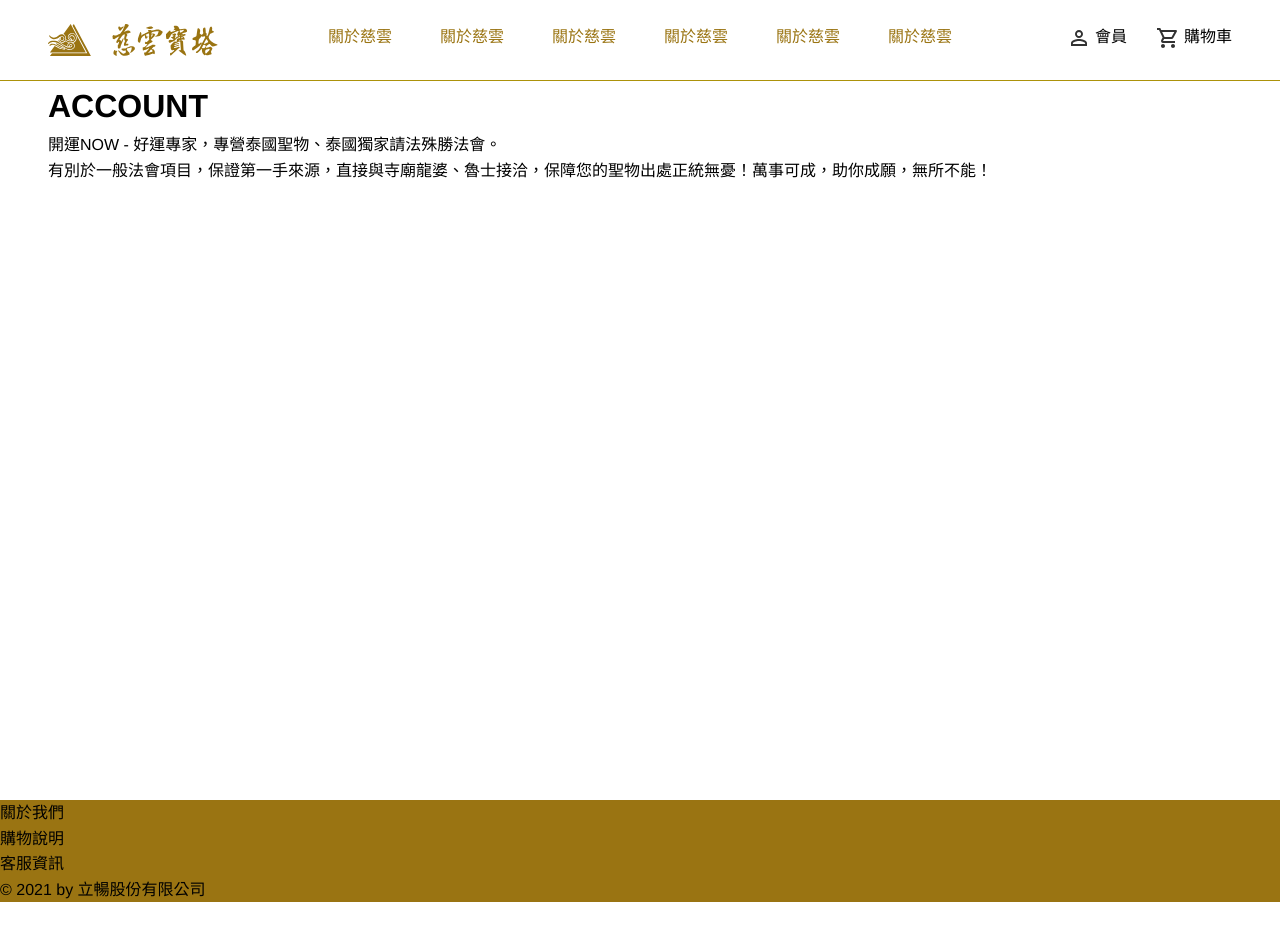
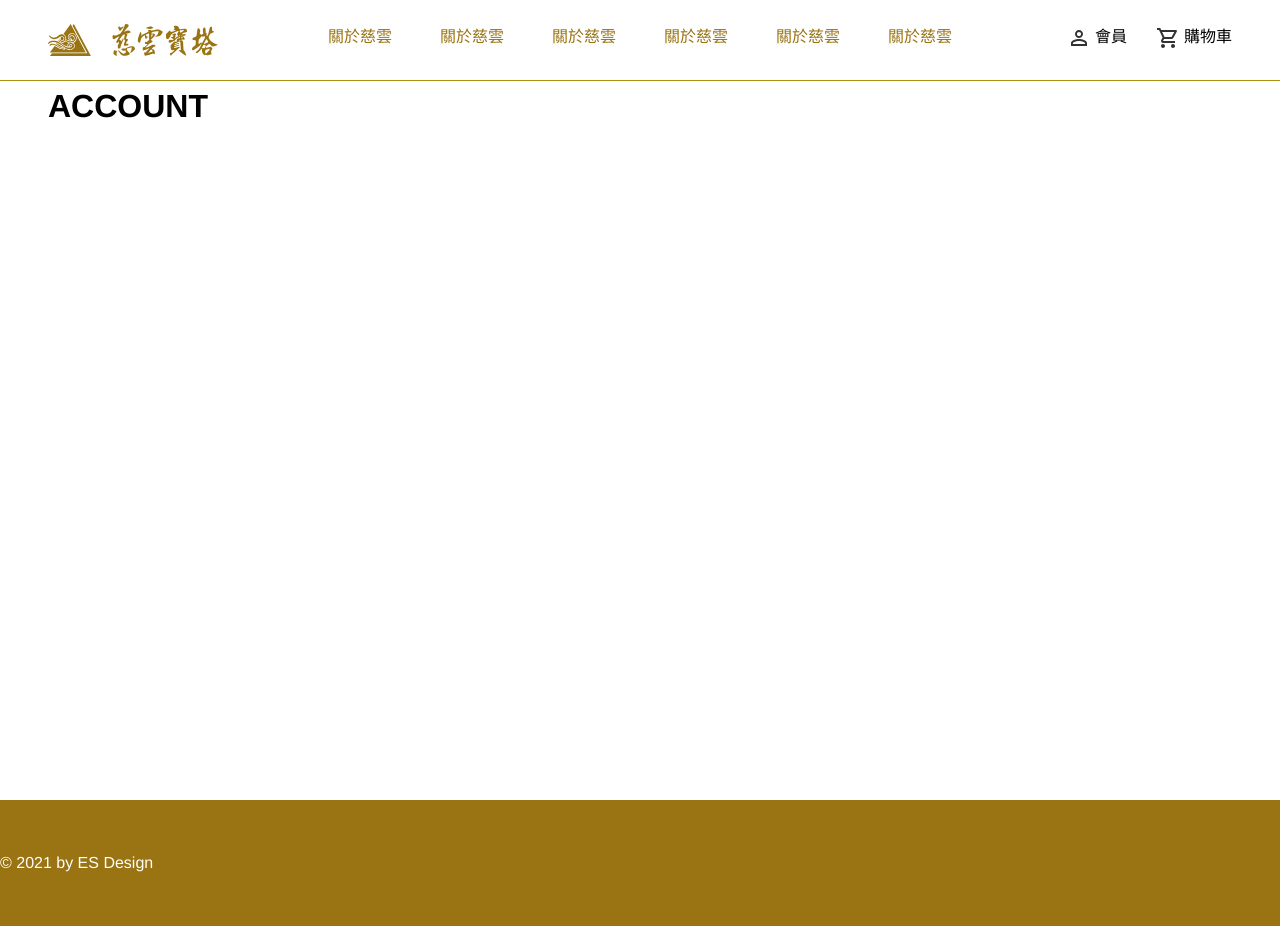
Before and after one commit to smartleos/ci-yun-vuejs, a PHP site: page /pages/member/account.php in a window 1280 px wide. Before the commit the page ends 902 px from the top, so only its background shows below. Run offline with PHP 8.4, Linux system fonts and the light colour scheme.

Commit message:
[fix] 調整一些結構

```diff
--- a/assets/scss/_transition.scss
+++ b/assets/scss/_transition.scss
@@ -1,44 +1,35 @@
-.page {
-    &-enter {
-        &-from {
+@keyframes fadeIn {
+    0% {
         opacity: 0;
     }
 
-        &-active {
-            transition: opacity .4s;
+    100% {
+        opacity: 1;
     }
 }
 
-    &-leave {
-        &-to {
+@keyframes fadeInUp {
+    0% {
         opacity: 0;
+        transform: translateY(50px);
     }
 
-        &-active {
-            transition: opacity .2s;
-        }
+    100% {
+        opacity: 1;
+        transform: translateY(0);
     }
 }
 
-.list {
-    &-enter {
-        &-from {
+@keyframes fadeInDown {
+    0% {
         opacity: 0;
+        transform: translateY(-50px);
     }
 
-        &-active {
-            transition: opacity 0.5s;
+    100% {
+        opacity: 1;
+        transform: translateY(0);
     }
-    }
-
-    // &-leave {
-    //     &-to {
-    //         opacity: 0;
-    //     }
-    //     &-active {
-    //         transition: opacity 0.5s;
-    //     }
-    // }
 }
 
 @keyframes scrollLine {
--- a/assets/scss/custom/_custom.scss
+++ b/assets/scss/custom/_custom.scss
@@ -6,7 +6,9 @@ body {
         padding-top: 8.1rem;
         min-height: 100vh;
         background: map-get($colors, white);
+        animation: fadeInUp .3s both;
     }
 }
 
 @import './header.scss';
+@import './footer.scss';
--- /dev/null
+++ b/assets/scss/custom/_footer.scss
@@ -0,0 +1,8 @@
+.footer {
+    padding: 5rem 0;
+    color: map-get($colors, white);
+
+    &__bottom {
+        text-align: center;
+    }
+}
--- a/assets/scss/custom/_header.scss
+++ b/assets/scss/custom/_header.scss
@@ -3,10 +3,12 @@
     top: 0;
     left: 0;
     width: 100%;
+    z-index: 100;
     position: fixed;
     padding: 2.4rem 0;
     background-color: map-get($colors, white);
     border-bottom: 1px solid map-get($colors, brown-line);
+    animation: fadeInDown .3s .3s both;
 
     img {
         @include size(17rem, auto);
--- a/components/footer.php
+++ b/components/footer.php
@@ -1,26 +1,6 @@
 <footer class="footer">
-        <div class="foot_top">
-            <div class="footnav">
-                <ul>
-                    <li><a href="<?php site_url() ?>/about">關於我們</i></a></li>
-                    <li><a href="<?php site_url() ?>/shop">購物說明</a></li>
-                    <li><a href="<?php site_url() ?>/qa">客服資訊</a></li>
-                </ul>
-            </div>
-            <div class="backtop">
-                <ul>
-                    <li><a><i class="icon-icon_arrow_top"></i></a></li>
-                </ul>
-            </div>
-            <div class="foot_social">
-                <ul>
-                    <li><a href="https://www.facebook.com/" target="_blank"><i class="icon-icon_fb"></i></a></li>
-                    <li><a href="https://line.me/zh-hant/" target="_blank"><i class="icon-icon_line"></i></a></li>
-                </ul>
-            </div>
-        </div>
-        <div class="foot_bottom">
-            <p>© 2021 by 立暢股份有限公司</p>
+        <div class="foot__bottom">
+            <p>© 2021 by ES Design</p>
         </div>
     </footer>
 
--- a/components/header.php
+++ b/components/header.php
@@ -40,7 +40,7 @@
                 </a>
             </div>
             <div class="col-1-2-mobile col-7-13-tablet header__membcart">
-                <a href="" class="header__member">
+                <a href="/member/account" class="header__member">
                     <?php get_svg('person_outline') ?>
                     <span>會員</span>
                 </a>
@@ -52,22 +52,22 @@
             <div class="header__nav">
                 <ul>
                     <li>
-                        <a href="">關於慈雲</a>
+                        <a href="/about">關於慈雲</a>
                     </li>
                     <li>
-                        <a href="">關於慈雲</a>
+                        <a href="/about">關於慈雲</a>
                     </li>
                     <li>
-                        <a href="">關於慈雲</a>
+                        <a href="/about">關於慈雲</a>
                     </li>
                     <li>
-                        <a href="">關於慈雲</a>
+                        <a href="/about">關於慈雲</a>
                     </li>
                     <li>
-                        <a href="">關於慈雲</a>
+                        <a href="/about">關於慈雲</a>
                     </li>
                     <li>
-                        <a href="">關於慈雲</a>
+                        <a href="/about">關於慈雲</a>
                     </li>
                 </ul>
             </div>
--- a/index.php
+++ b/index.php
@@ -1,6 +1,6 @@
 <?php include('function.php'); ?>
+<?php include('components/header.php'); ?>
 <main>
-    <?php include('components/header.php'); ?>
 	<h1>TEST</h1>
-    <?php include('components/footer.php'); ?>
 </main>
+<?php include('components/footer.php'); ?>
--- a/pages/about.php
+++ b/pages/about.php
@@ -1,7 +1,7 @@
 <?php include('../function.php'); ?>
 <?php include('../components/header.php'); ?>
 
-	<main class="page_about page">
+	<main class="page_about">
 		<div class="container">
 			<h1>品牌故事</h1>
 			<div>
--- a/pages/member/account.php
+++ b/pages/member/account.php
@@ -1,16 +1,9 @@
 <?php include('../../function.php'); ?>
 <?php include('../../components/header.php'); ?>
 
-	<main class="page_about page">
+	<main class="page_account">
 		<div class="container">
 			<h1>ACCOUNT</h1>
-			<div>
-				<p>
-				開運NOW - 好運專家，專營泰國聖物、泰國獨家請法殊勝法會。
-				<br>
-				有別於一般法會項目，保證第一手來源，直接與寺廟龍婆、魯士接洽，保障您的聖物出處正統無憂！萬事可成，助你成願，無所不能！
-				</p>
-			</div>
 		</div>
 	</main>
 
```
Also changed, not shown: pages/404.php (+1 -21 lines), README.md, assets/css/main.min.css, 1 other file. Lines whose indentation alone changed are shown as unchanged.
